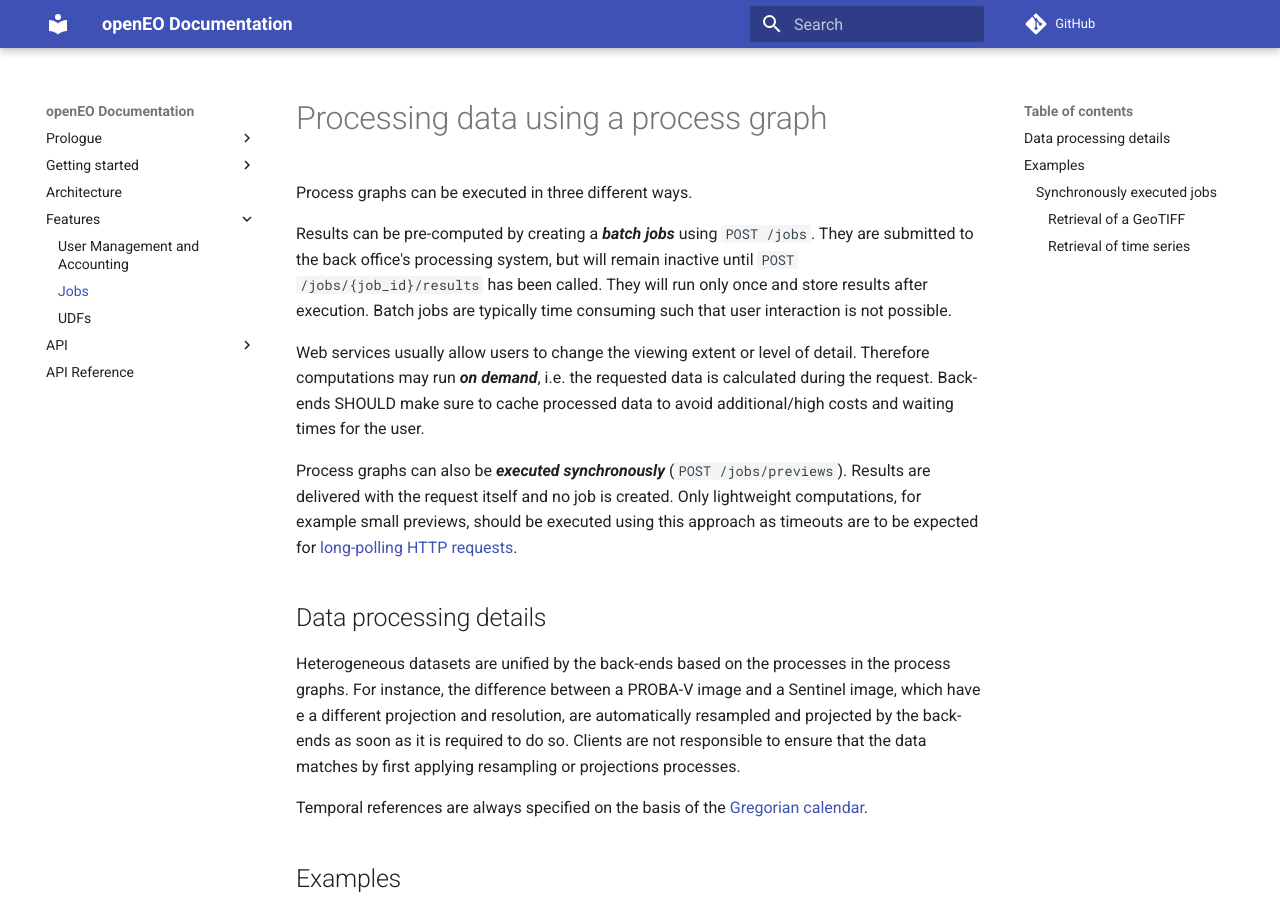
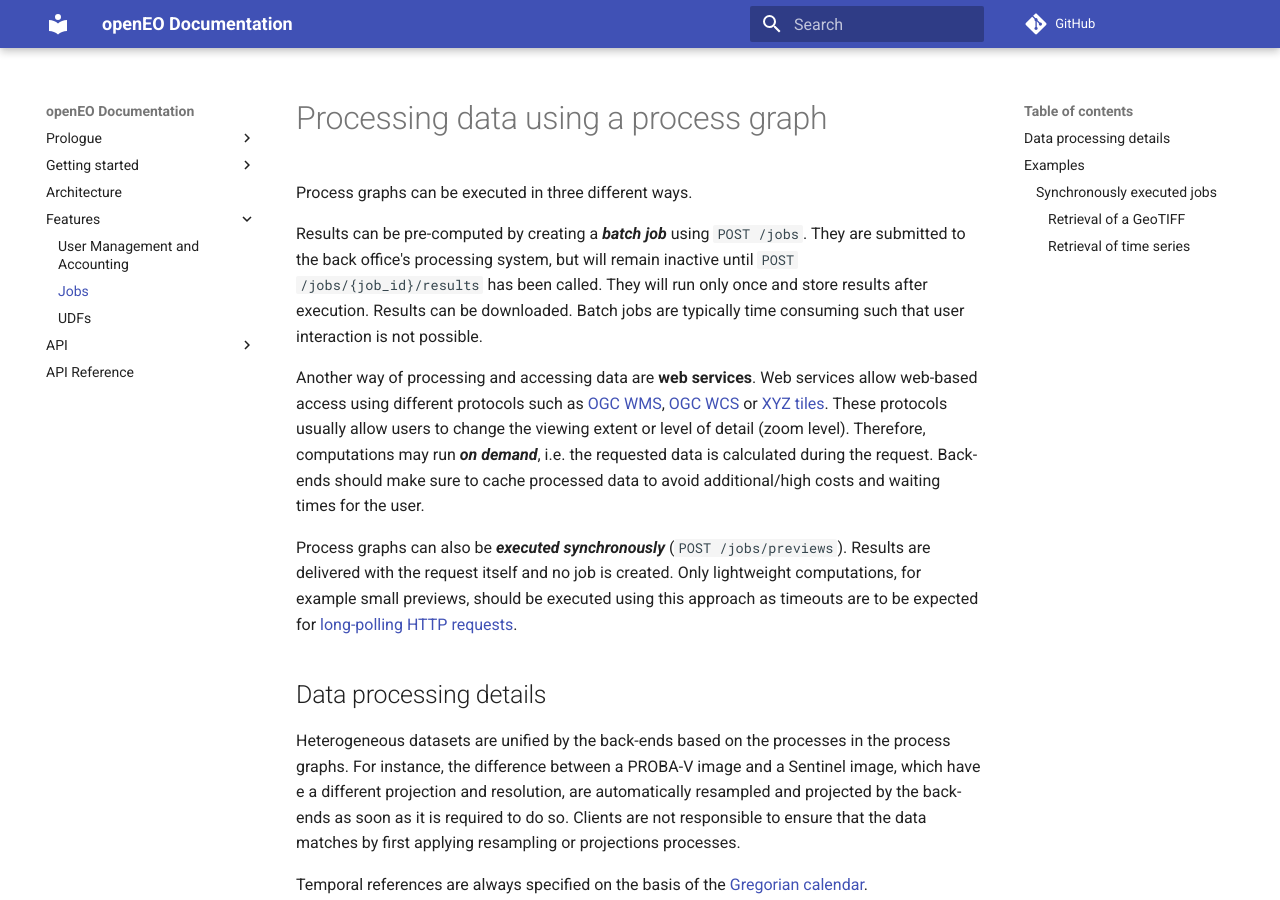
Before and after one commit to Open-EO/openeo-api, an MkDocs documentation site: the page built from docs/jobs.md, in a window 1280 px wide and 900 px high. Built offline with MkDocs 1.6.1 and Material for MkDocs 9.7.7, drawn with Linux system fonts in a browser that asks for light colours; comment, search, counter and statistics services are not loaded; old or Windows-style settings are respelled for this version of MkDocs.

Commit message:
Tried to improve description of web services.

```diff
--- a/docs/jobs.md
+++ b/docs/jobs.md
@@ -2,9 +2,9 @@
 
 Process graphs can be executed in three different ways.
 
-Results can be pre-computed by creating a ***batch jobs*** using  `POST /jobs`.  They are submitted to the back office's processing system, but will remain inactive until `POST /jobs/{job_id}/results` has been called. They will run only once and store results after execution. Batch jobs are typically time consuming such that user interaction is not possible.
+Results can be pre-computed by creating a ***batch job*** using  `POST /jobs`.  They are submitted to the back office's processing system, but will remain inactive until `POST /jobs/{job_id}/results` has been called. They will run only once and store results after execution. Results can be downloaded. Batch jobs are typically time consuming such that user interaction is not possible.
 
-Web services usually allow users to change the viewing extent or level of detail. Therefore computations may run ***on demand***, i.e. the requested data is calculated during the request. Back-ends SHOULD make sure to cache processed data to avoid additional/high costs and waiting times for the user.
+Another way of processing and accessing data are **web services**. Web services allow web-based access using different protocols such as [OGC WMS](http://www.opengeospatial.org/standards/wms), [OGC WCS](http://www.opengeospatial.org/standards/wcs) or [XYZ tiles](https://wiki.openstreetmap.org/wiki/Slippy_map_tilenames). These protocols usually allow users to change the viewing extent or level of detail (zoom level). Therefore, computations may run ***on demand***, i.e. the requested data is calculated during the request. Back-ends should make sure to cache processed data to avoid additional/high costs and waiting times for the user.
 
 Process graphs can also be ***executed  synchronously*** (`POST /jobs/previews`). Results are delivered with the request itself and no job is created. Only lightweight computations, for example small previews, should be executed using this approach as timeouts are to be expected for [long-polling HTTP requests](https://www.pubnub.com/blog/2014-12-01-http-long-polling/).
 
```
Also changed, not shown: openapi.json.
